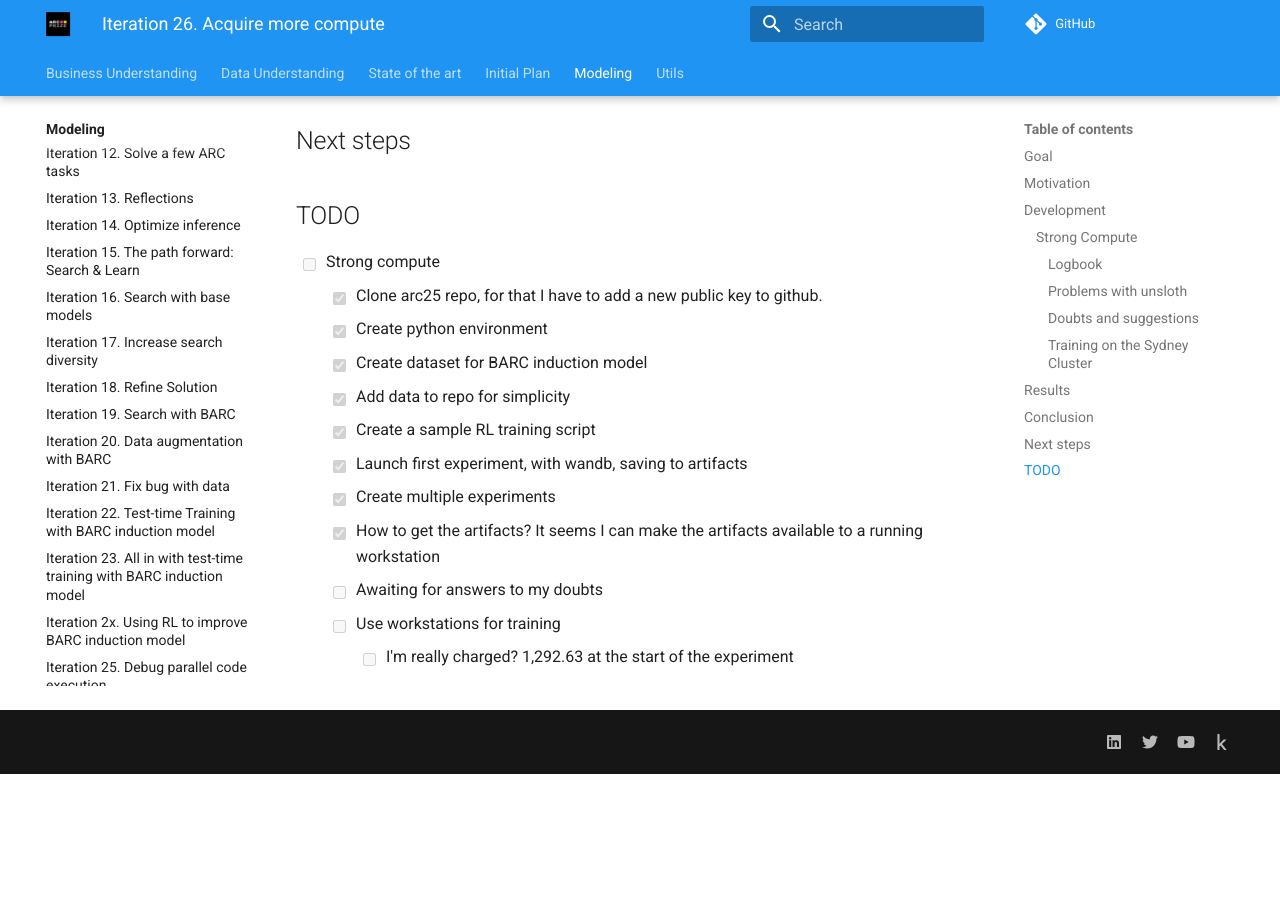
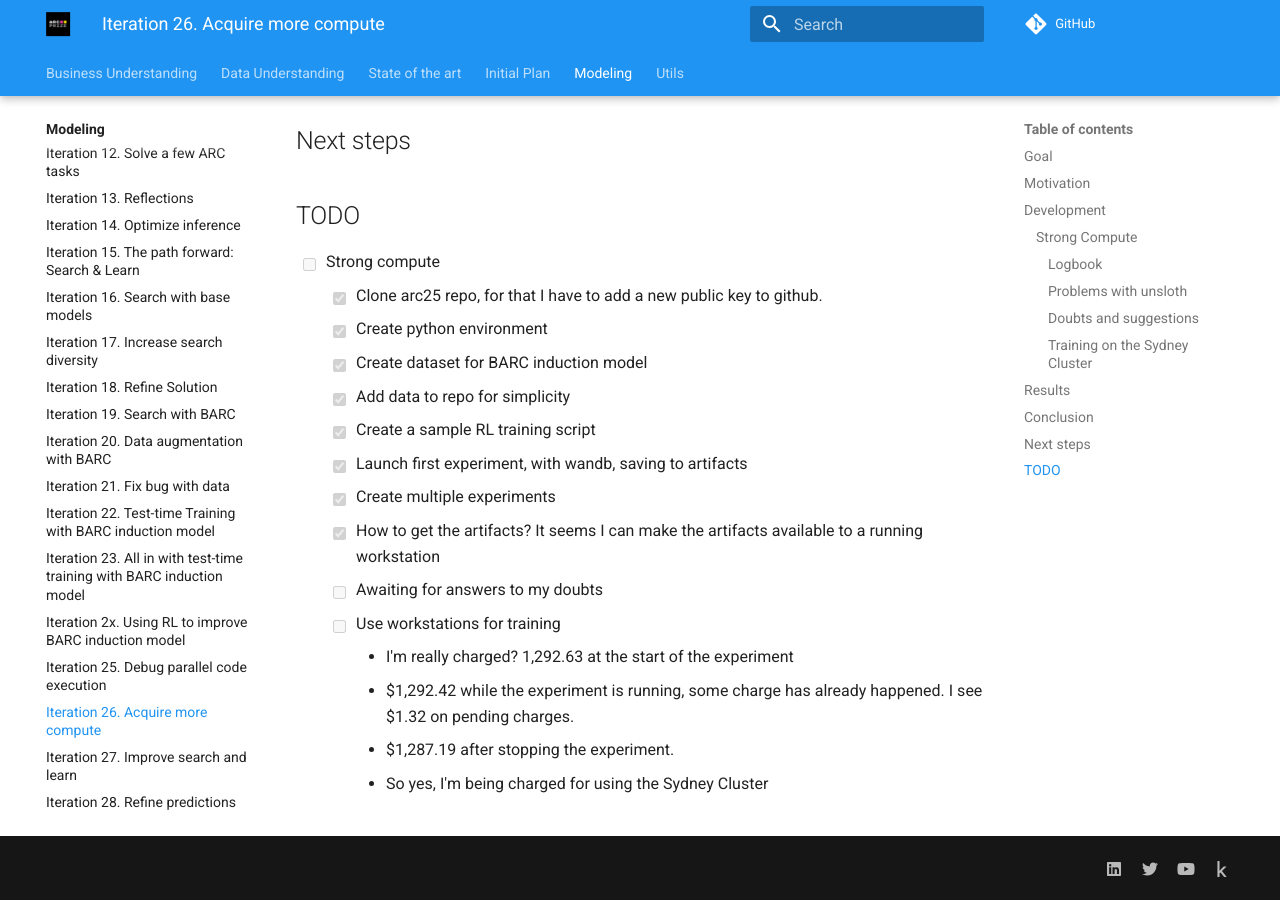
Before and after one commit to ironbar/arc25, an MkDocs documentation site: the page built from docs/modeling/Iteration_26_more_compute.md, in a window 1280 px wide and 900 px high, scrolled down 4583 px. Built offline with MkDocs 1.6.1 and Material for MkDocs 9.7.7, drawn with Linux system fonts in a browser that asks for light colours; comment, search, counter and statistics services are not loaded; before the commit the page ends 5357 px from its top, so only the background shows below that.

Commit message:
verified that I'm charged for using the Sydney cluster

```diff
--- a/docs/modeling/Iteration_26_more_compute.md
+++ b/docs/modeling/Iteration_26_more_compute.md
@@ -195,4 +195,7 @@ pip install unsloth_zoo==2025.9.6 # I should update the requirements
   - [x] How to get the artifacts? It seems I can make the artifacts available to a running workstation
   - [ ] Awaiting for answers to my doubts
   - [ ] Use workstations for training
-    - [ ] I'm really charged? 1,292.63 at the start of the experiment
+    - I'm really charged? 1,292.63 at the start of the experiment
+    - $1,292.42 while the experiment is running, some charge has already happened. I see $1.32 on pending charges.
+    - $1,287.19 after stopping the experiment.
+    - So yes, I'm being charged for using the Sydney Cluster
```
